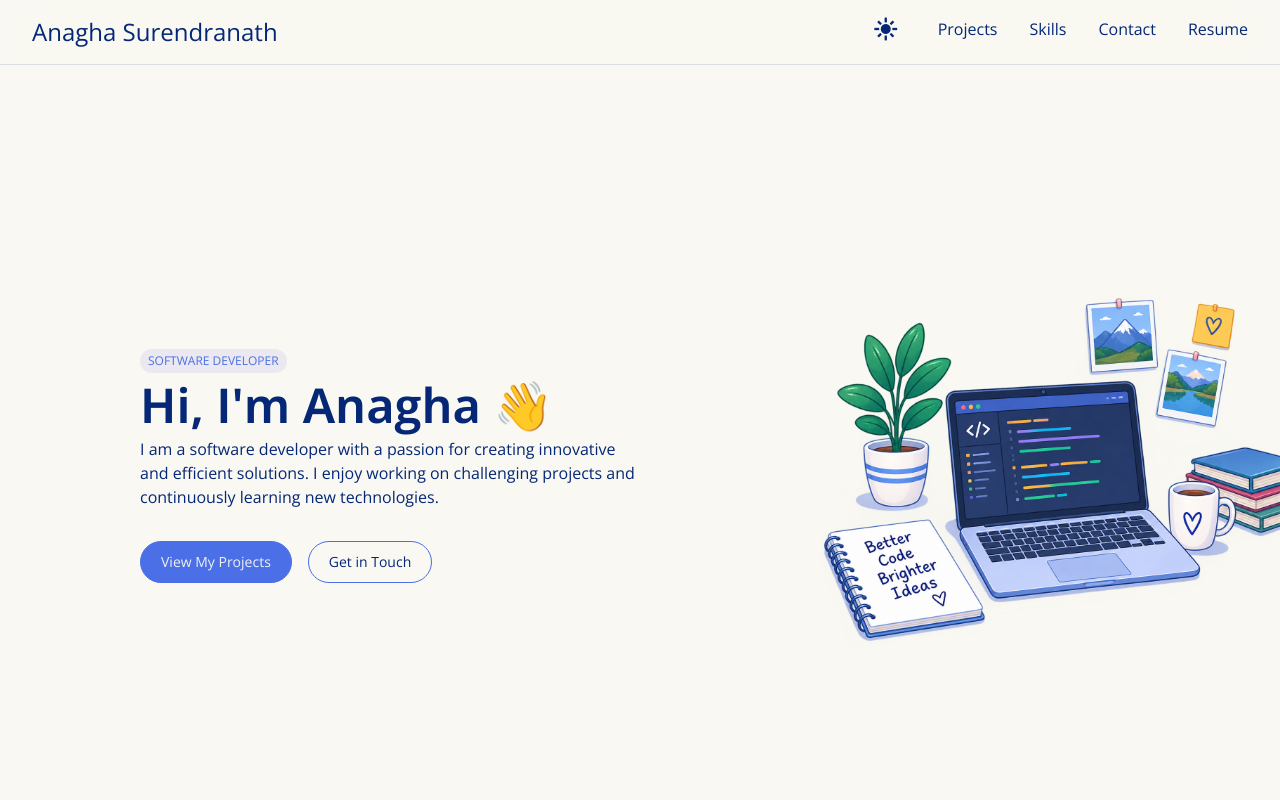
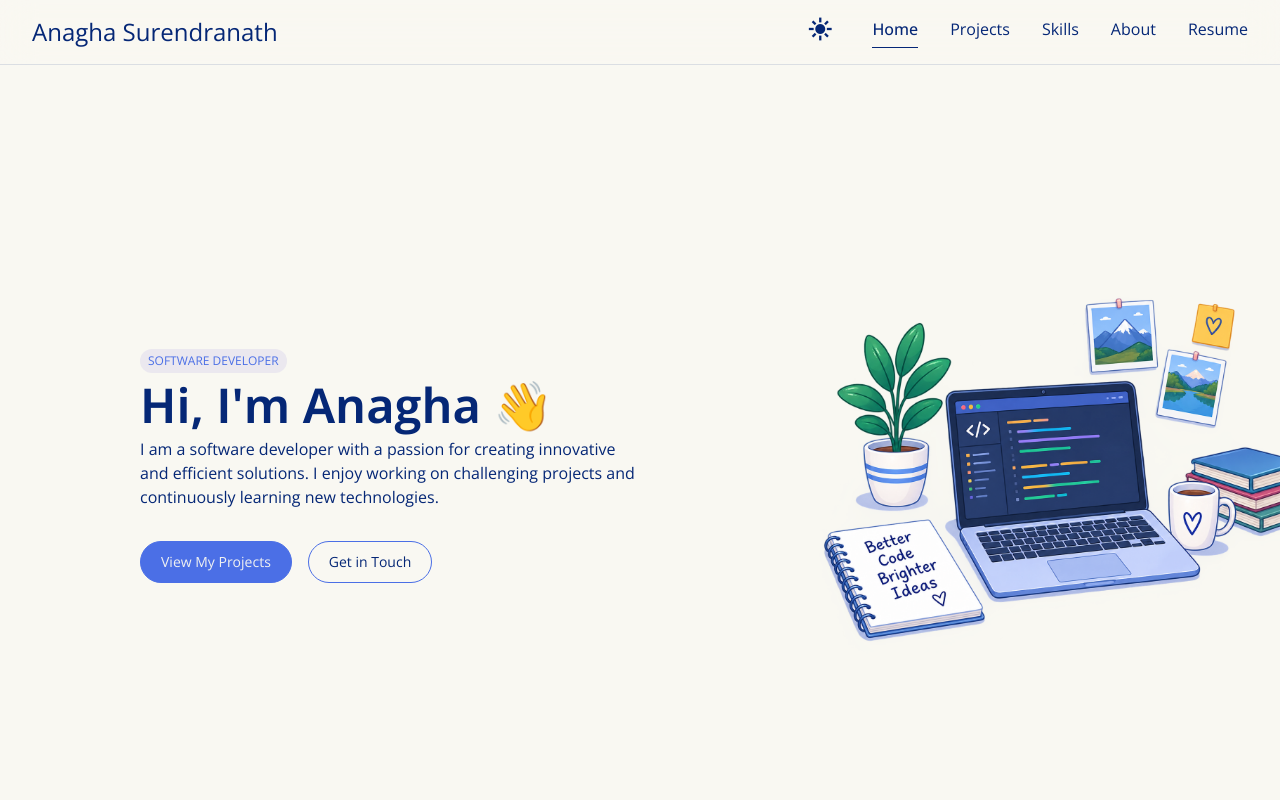
Before and after one commit to anagha-sr/portfolio, a React (Vite) app: page / in a window 1280 px wide. Shown: the top 800 px of the page. Built offline with nearby package versions, Linux system fonts and the light colour scheme.

Commit message:
made navbar responsive

```diff
--- a/index.html
+++ b/index.html
@@ -3,7 +3,7 @@
   <head>
     <meta charset="UTF-8" />
     <link rel="icon" type="image/svg+xml" href="/favicon.svg" />
-<link rel="stylesheet" href="https://fonts.googleapis.com/css2?family=Material+Symbols+Outlined:opsz,wght,FILL,GRAD@20..48,100..700,0..1,-50..200&icon_names=arrow_forward_ios,arrow_back_ios,dark_mode,light_mode" />
+<link rel="stylesheet" href="https://fonts.googleapis.com/css2?family=Material+Symbols+Outlined:opsz,wght,FILL,GRAD@20..48,100..700,0..1,-50..200&icon_names=arrow_forward_ios,arrow_back_ios,dark_mode,light_mode,menu,close" />
 <meta name="viewport" content="width=device-width, initial-scale=1.0" />
     <title>portfolio</title>
   </head>
--- a/src/App.css
+++ b/src/App.css
@@ -113,7 +113,23 @@ a.nav-link,a.project-link, a.nav-link:visited, a.project-link:visited, .nav-icon
 a.nav-link:hover, .nav-icon:hover,a.project-link:hover{
   color:var(--green);
 }
+.nav-link{
+  font-weight: 300;
+}
+.nav-link.active {
+  font-weight: 500;
+  position: relative;
+}
 
+.nav-link.active::after {
+  content: "";
+  position: absolute;
+  left: 0;
+  right: 0;
+  bottom: 0;
+  height: 1px;
+  background-color: currentColor;
+}
 
 .header {
   animation: shrink-header linear both;
@@ -121,6 +137,12 @@ a.nav-link:hover, .nav-icon:hover,a.project-link:hover{
   animation-range: 0 200px;
   --header-padding-start: 8px;
   --header-padding-end: 2px;
+}
+.backdrop{
+  background-color: color-mix(in srgb, var(--background) 85%, transparent);
+    /* backdrop-filter: blur(16px) saturate(140%);
+  -webkit-backdrop-filter: blur(16px) saturate(140%); */
+
 }
 
 
--- a/src/components/Certifications.tsx
+++ b/src/components/Certifications.tsx
@@ -1,4 +1,13 @@
 import Carousel from "./Carousel";
+import introSoftwareEng from "../assets/certifications/introSoftwareEng.png";
+import introBackEnd from"../assets/certifications/introBackEnd.png";
+import jsCert from "../assets/certifications/js.png";
+import javaCert from "../assets/certifications/java.png";
+import genAIPromptBasics from "../assets/certifications/genAIPromptBasics.png";
+import genAIIntro from "../assets/certifications/genAIIntro.png";
+import reactCert from "../assets/certifications/react.png";
+import sqlCert from "../assets/certifications/sql.png";
+
 type Certification = {
   name: string;
   description?: string;
@@ -8,42 +17,43 @@ type Certification = {
 const certifications = [
   {
     name: "Introduction to Software Engineering",
-    image: "src/assets/certifications/introSoftwareEng.png",
+    image: introSoftwareEng,
     link: "https://coursera.org/share/b43bf3b0d6f4d4bff6f5172814aff144",
+  },
+      {
+    name: "Introduction to Back-End Development",
+    image: introBackEnd,
+    link: "https://coursera.org/share/ca30b3c73f2d49c4c57bc155207cb837",
   },
   {
     name: "JavaScript Deep Dive",
-    image: "src/assets/certifications/js.png",
+    image:jsCert,
     link: "https://coursera.org/share/f90940604e61a42d0f49f4cac038000d",
   },
   {
     name: "Java Programming for Beginners",
-    image: "src/assets/certifications/java.png",
+    image: javaCert,
     link: "https://coursera.org/share/94aceaf4b5aa861e8501674c2bb06789",
   },
-    {
-    name: "Introduction to Back-End Development",
-    image: "src/assets/certifications/introBackEnd.png",
-    link: "https://coursera.org/share/ca30b3c73f2d49c4c57bc155207cb837",
-  },
+
   {
     name: "Generative AI: Prompt Engineering Basics",
-    image: "src/assets/certifications/genAIPromptBasics.png",
+    image: genAIPromptBasics,
     link: "https://coursera.org/share/6231873389e7263a9a58fcc7bb9b3d54",
   },
   {
     name: "Generative AI: Introduction and Applications",
-    image: "src/assets/certifications/genAIIntro.png",
+    image: genAIIntro,
     link: "https://coursera.org/share/58f7253222c84c58d3ff272ecdc84ff9",
   },
   {
     name: "Front-End Web Development with React",
-    image: "src/assets/certifications/react.png",
+    image: reactCert,
     link: "https://www.hackerrank.com/certificates/adcb8e2f9b23",
   },
   {
     name: "SQL (Intermediate) Certification",
-    image: "src/assets/certifications/sql.png",
+    image: sqlCert,
     link: "https://www.hackerrank.com/certificates/e6838c8859ac",
   }
 
@@ -55,7 +65,7 @@ function Certifications() {
       <h3 className="mb-4 text-lg text-gray  ">Certifications</h3>
       <Carousel type="certifications">
         {certifications.map((certification: Certification, index) => (
-          <div key={index} className="certification-card">
+          <div key={index} className="certification-card bg-white">
             <a
               href={certification.link}
               target="_blank"
--- a/src/components/Footer.tsx
+++ b/src/components/Footer.tsx
@@ -1,8 +1,8 @@
 function Footer() {
   return (
-    <footer className="footer flex text-white py-4 flex flex-col ">
+    <section id="about" className="footer flex text-white py-4 flex flex-col ">
       <div className="about-me-contact-container text-center mx-12 my-auto flex flex-col md:flex-row justify-evenly items-center px-4">
-        <div id="about-me" className="w-full md:w-1/2  about-me m-2 md:mb-0">
+        <div  className="w-full md:w-1/2  about-me m-2 md:mb-0">
           <h2 className="text-3xl">About Me</h2>
           <p className="text-sm  text-gray">
 I'm a software developer with a Masters degree in Physics from IIT Bombay and an early professional experience in software development. I have a passion for coding and software development, and I particularly enjoy combining science and other fields with software development when needed. I enjoy solving problems, learning new technologies, and building practical, user-focused applications.
@@ -13,7 +13,7 @@ I'm a software developer with a Masters degree in Physics from IIT Bombay and an
         <div className="hidden md:block w-[1px] h-[40vh] border-l-1 border-gray-600 opacity-30"></div>
         <hr className="block md:hidden border-gray-600 mb-2 opacity-30 w-full " />
 
-        <div className="contact-me mx-4 px-4 w-full md:w-1/2">
+        <div id="contact" className="contact-me mx-4 px-4 w-full md:w-1/2">
           <h2 className="text-3xl ">Contact Me</h2>
           <div className="mb-2 nav-links  py-2  ">
             <a
@@ -42,7 +42,7 @@ I'm a software developer with a Masters degree in Physics from IIT Bombay and an
           TypeScript.
         </p>
       </div>
-    </footer>
+    </section>
   );
 }
 
--- a/src/components/Header.tsx
+++ b/src/components/Header.tsx
@@ -2,13 +2,41 @@ import { useEffect, useState } from "react";
 
 function Header() {
   const [isDarkMode, setIsDarkMode] = useState(true);
+  const [activeSection, setActiveSection] = useState("home");
+  const [isMenuOpen, setIsMenuOpen] = useState(false);
+
   useEffect(() => {
-  const systemTheme = window.matchMedia("(prefers-color-scheme: dark)").matches
+    const systemTheme = window.matchMedia("(prefers-color-scheme: dark)")
+      .matches
       ? "dark"
       : "light";
 
     document.documentElement.setAttribute("data-theme", systemTheme);
   }, []);
+
+  useEffect(() => {
+    const observer = new IntersectionObserver(
+      (entries) => {
+        const visible = entries.find((entry) => entry.isIntersecting);
+        if (visible) setActiveSection(visible.target.id);
+         // Make 'About' active near the bottom of the page
+      if (
+        window.innerHeight + window.scrollY >=
+        document.documentElement.scrollHeight-20
+      ) {
+        setActiveSection("about");
+      }
+      },
+      { threshold: 0.5 },
+    );
+
+    document.querySelectorAll("section[id]").forEach((section) => {
+      observer.observe(section);
+    });
+
+    return () => observer.disconnect();
+  }, []);
+
 
   const toggleTheme = () => {
     let tempIsDarkMode = !isDarkMode;
@@ -25,24 +53,30 @@ function Header() {
         <h1 className="text-xl md:text-2xl thin-text px-4 ">
           Anagha&nbsp;S<span className="hidden md:inline">urendranath</span>
         </h1>
-        <div className="nav-links flex gap-4 md:gap-8 px-4">
+        <div className="hidden md:flex nav-links gap-4 md:gap-8 px-4">
           <button
             onClick={toggleTheme}
             className="text-lg px-2"
             aria-label="Toggle theme"
           >
-              <button title="Switch to light mode" className="nav-icon cursor-pointer material-symbols-outlined">{isDarkMode ? "light_mode" : "dark_mode"}</button>
-
+            <button
+              title="Switch to light mode"
+              className="nav-icon cursor-pointer material-symbols-outlined"
+            >
+              {isDarkMode ? "light_mode" : "dark_mode"}
             </button>
-          <a href="#projects" className="nav-link text-sm md:text-base">
-            Projects
+          </button>
+          {["home", "projects", "skills", "about"].map((section) => (
+            <a
+              key={section}
+              href={`#${section}`}
+              className={`nav-link text-sm md:text-base ${
+                activeSection === section ? "active" : ""
+              }`}
+            >
+              {section.charAt(0).toUpperCase() + section.slice(1)}
             </a>
-          <a href="#skills" className="nav-link text-sm md:text-base">
-            Skills
-          </a>
-          <a href="#contact" className="nav-link text-sm md:text-base">
-            Contact
-          </a>
+          ))}
           <a
             href="https://drive.google.com/file/d/1wCf4cB2OqP5L3bWvXhJbX0y0v8f9w0Pp/view?usp=share_link"
             target="_blank"
@@ -51,6 +85,46 @@ function Header() {
             Resume
           </a>
         </div>
+        <button
+            onClick={toggleTheme}
+            className="md:hidden md:hidden nav-icon cursor-pointer ml-auto"
+            aria-label="Toggle theme"
+          >
+              <span className="material-symbols-outlined px-2 pt-1">
+              {isDarkMode ? "light_mode" : "dark_mode"}</span>
+          </button>
+        <button
+          onClick={() => setIsMenuOpen(!isMenuOpen)}
+          className="md:hidden nav-icon cursor-pointer "
+        >
+          <span className="material-symbols-outlined px-2 pt-1">menu</span>
+
+        </button>
+        {isMenuOpen && (
+          <div className="absolute top-0 left-0 w-full h-screen flex flex-col items-center justify-center backdrop"
+                        onClick={() => setIsMenuOpen(false)}
+>
+            <button
+              // onClick={() => setIsMenuOpen(false)}
+              className="nav-icon cursor-pointer material-symbols-outlined mb-4"
+            >
+              close
+            </button>
+            <div className="flex flex-col items-center gap-4">
+              {["home", "projects", "skills", "about"].map((section) => (
+                <a
+                  key={section}
+                  href={`#${section}`}
+                  className={`nav-link text-sm md:text-base ${
+                    activeSection === section ? "active" : ""
+                  }`}
+                >
+                  {section.charAt(0).toUpperCase() + section.slice(1)}
+                </a>
+              ))}
+            </div>
+          </div>
+        )}
       </header>
     </>
   );
```
Lines whose indentation alone changed are shown as unchanged.
